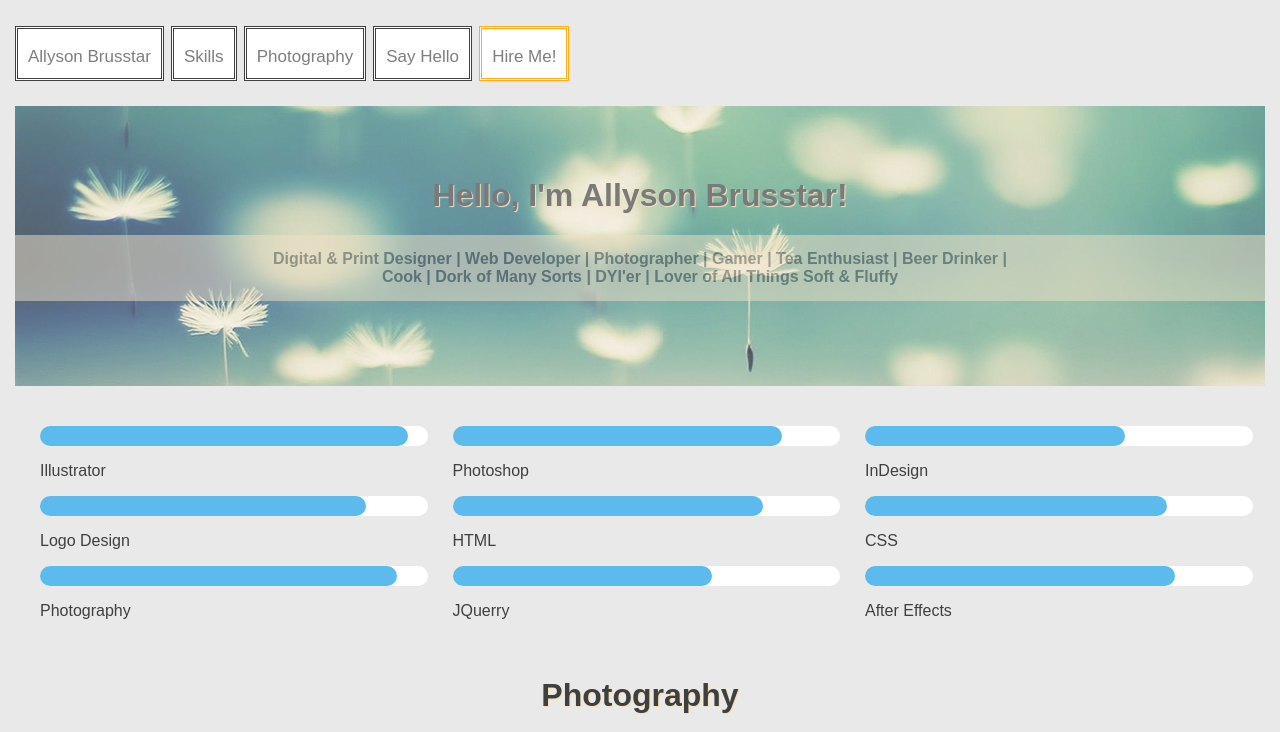
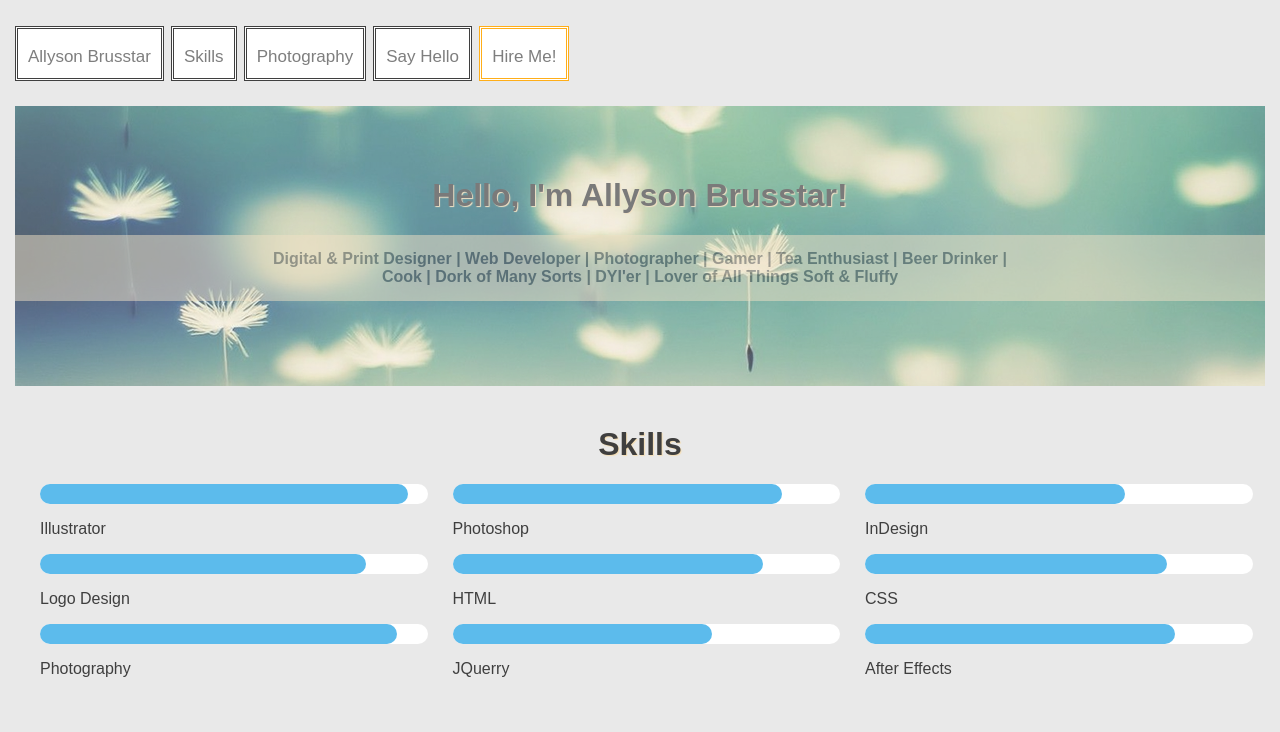
Before and after one commit to AllyDz/folio, a plain HTML site: page index.html in a window 1280 px wide. Shown: the top 732 px of the page. Drawn offline with nearby package versions, Linux system fonts and the light colour scheme.

Commit message:
mob settings

```diff
--- a/css/Final.css
+++ b/css/Final.css
@@ -389,7 +389,7 @@ h4{
 }
 
 /****Phone****/
-@media (max-width: 320px){
+@media (max-width: 375px){
 
 nav li {
 	float: none;
--- a/index.html
+++ b/index.html
@@ -35,6 +35,7 @@
 		</header>
 
 		<section id="skills" class="page">
+			<h1>Skills</h1>
 			<div class="collumn">
 				<div class="blue-meter-nonstrip">
 					<span class="illustrator"></span><!-- what is the ::after for? -->
```
